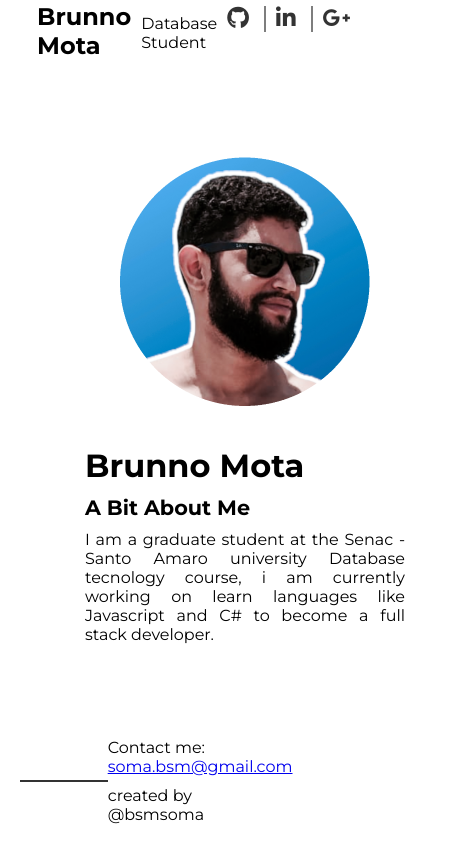
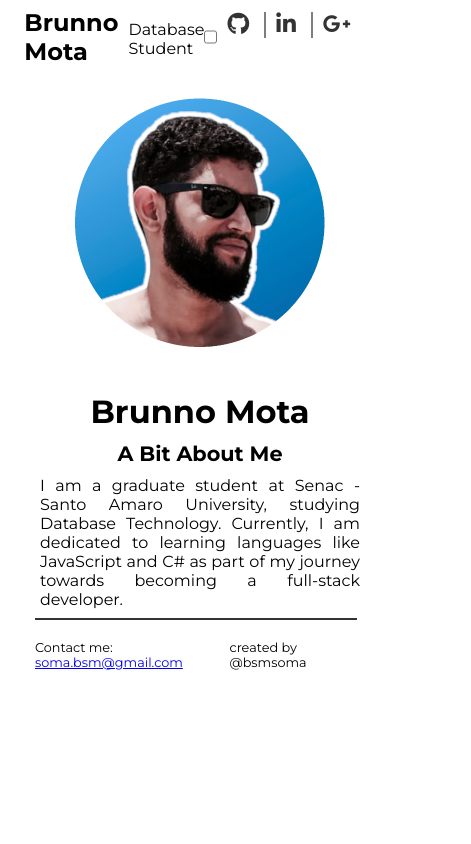
Before and after one commit to bsmsoma/portfoliowebpage, a plain HTML site: page portfoliowebpage.html in a window 390 px wide. Shown: the whole page, 471 px wide, since content can reach past the window. Drawn offline with Linux system fonts and the light colour scheme.

Commit message:
More stilizing and trying to add the hambuger button

```diff
--- a/portfoliowebpage.html
+++ b/portfoliowebpage.html
@@ -16,12 +16,16 @@
                 <h2>Brunno Mota</h2>
                 <p>Database Student</p>
             </div>
+            <input type="checkbox" id="menu-toggle">
+            <label for="menu-toggle" class="menu-icon"><i class="fas fa-bars"></i></label>
             <div class="iconsnavbar">
                 <nav class="navbar">
                     <ul>
-                        <li><a href="#" class="icon"><i class="fa-brands fa-github"></i></a></li>
+                        <li><a href="https://github.com/bsmsoma" class="icon" target="_blank"><i
+                                    class="fa-brands fa-github"></i></a></li>
                         <div class="icondivider"></div>
-                        <li><a href="#" class="icon"><i class="fa-brands fa-linkedin-in"></i></a></li>
+                        <li><a href="https://www.linkedin.com/in/brunno-mota-bb0184269/" target="_blank" class="icon"><i
+                                    class="fa-brands fa-linkedin-in"></i></a></li>
                         <div class="icondivider"></div>
                         <li><a href="#" class="icon"><i class="fa-brands fa-google-plus-g"></i></a></li>
                     </ul>
@@ -33,8 +37,9 @@
             <div class="aboutme">
                 <h1>Brunno Mota</h1>
                 <h3>A Bit About Me</h3>
-                <p>I am a graduate student at the Senac - Santo Amaro university Database tecnology course, i am
-                    currently working on learn languages like Javascript and C# to become a full stack developer.</p>
+                <p>I am a graduate student at Senac - Santo Amaro University, studying Database Technology. Currently, I
+                    am dedicated to learning languages like JavaScript and C# as part of my journey towards becoming a
+                    full-stack developer.</p>
             </div>
         </section>
 
--- a/styles.css
+++ b/styles.css
@@ -5,98 +5,168 @@
     padding: 0;
     --defaultFont: "Montserrat", sans-serif;
     --color1: #8ECAE6
+}
 
-
-}
 body {
     width: 100vw;
     height: 100vh;
     position: relative;
 }
+
 main {
     width: 90%;
     max-width: 1400px;
     min-width: 320px;
     margin: 0 auto;
 }
+
 header {
     width: 90%;
     margin: 0 auto;
     display: flex;
     justify-content: space-between;
 }
+
 .titlename {
     display: flex;
     justify-content: center;
     align-items: center;
     font-family: var(--defaultFont);
 }
+
 .titlename p {
     margin-left: 10px;
     margin-top: 13.5px;
 }
+
+.menu-icon {
+    display: none; /* Esconde o ícone em tamanhos de tela maiores */
+    cursor: pointer;
+}
+
+/* Mostra o ícone do menu quando o checkbox está marcado */
+#menu-toggle:checked + .navbar .menu-icon {
+    display: block;
+}
+
 ul {
     display: flex;
     justify-content: space-between;
     align-items: center;
 }
+
 li {
     margin: 6px 15px 6px 10px;
     list-style: none;
 }
+
 .iconsnavbar a {
     color: #333;
     font-size: 1.4em;
 }
+
 .icondivider {
     width: 2px;
     height: 1.6em;
     background-color: rgba(37, 36, 36, 0.589);
 }
-.imgcontainer > img {
+
+.imgcontainer>img {
     width: 300px;
     height: 300px;
 }
+
 .welcome-section {
     display: flex;
     justify-content: center;
     align-items: center;
-    flex-wrap: wrap;;
+    flex-wrap: wrap;
+    ;
     max-width: 1400px;
     min-width: 320px;
+    height: 500px;
     width: 100%;
     margin-top: 20px;
     padding: 50px;
+    margin: 0 auto;
 }
-.welcome-section  h1, h3, p{
+
+.welcome-section h1,
+h3,
+p {
     margin: 10px auto;
     font-family: var(--defaultFont);
 }
+
 .aboutme {
     width: 40%;
     min-width: 320px;
+}
 
-}
-.aboutme > h1 {
+.aboutme>h1 {
     font-size: 2em;
 }
-.aboutme > h3 {
+
+.aboutme>h3 {
     font-size: 1.3em;
 }
-.aboutme > p {
+
+.aboutme>p {
     text-align: justify;
 }
+
 .pagedivider {
     width: 100%;
     border: 1px solid #333;
-    margin: 0 auto;
+    margin: 10px auto;
 }
+
 footer {
+    width: 90%;
+    margin: 40px auto;
+    max-width: 1400px;
+    min-width: 320px;
+    font-size: 0.8em;
+}
+
+.footerarea {
     display: flex;
     align-items: center;
     justify-content: space-evenly;
     margin: 10px auto;
-    position: absolute;
-    bottom: 0;
-    width: 70%;
 }
+
+@media (max-width: 500px) {
+
+    header {
+        width: 95%;
+        justify-content: center;
+    }
+
+    .titlename {
+        justify-content: flex-start;
+    }
+
+    .welcome-section {
+        padding: 5px;
+    }
+
+    .aboutme {
+        width: 50%;
+        margin: 0 auto;
+        padding: 5px;
+        text-align: center;
+
+    }
+
+    main {
+        padding: 6px;
+        /* Ajuste o preenchimento para um valor menor */
+    }
+
+    .footerarea {
+        margin: 0 auto;
+        font-size: 1em;
+        justify-content: space-between;
+    }
+}
```
